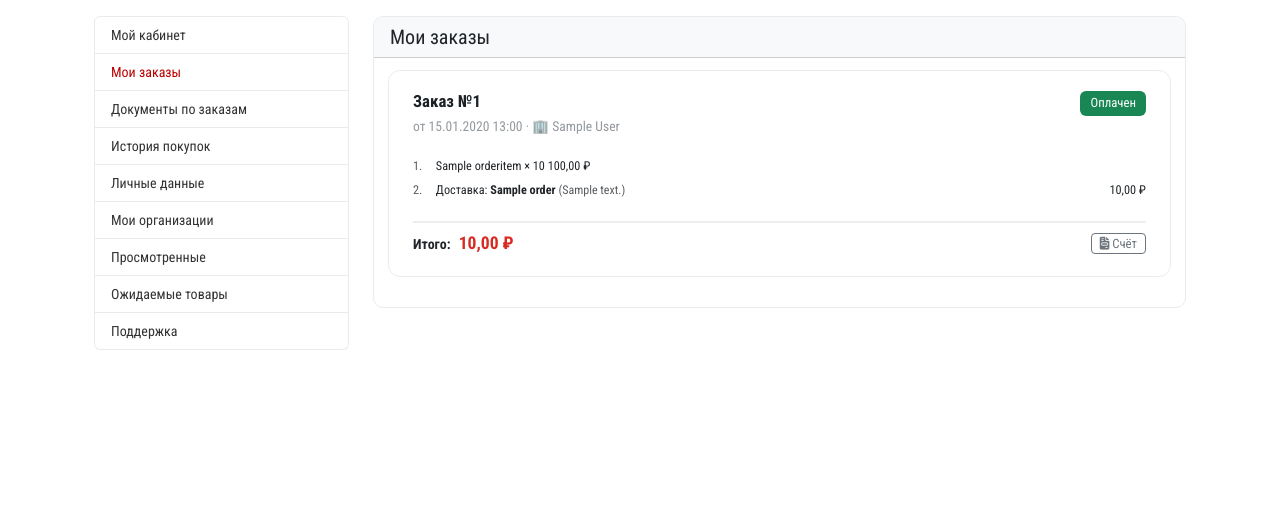
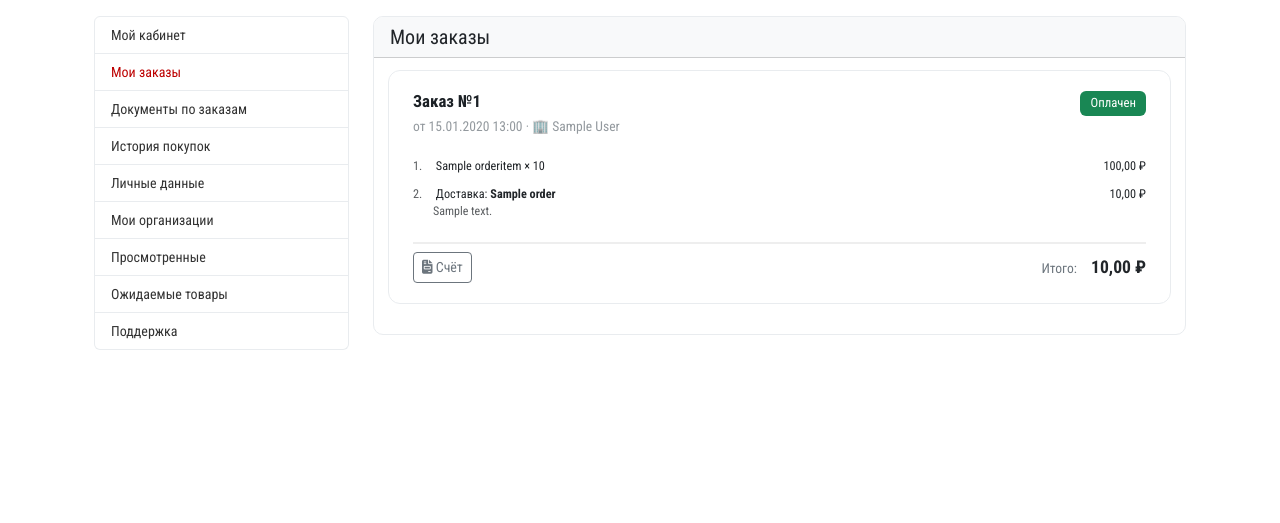
Before and after one commit to ashishelskiy/pro-instrument, a Django app: page /users/orders/ in a window 1280 px wide. Shown: the part 138-661 px from the top of the page. Run offline with Django 5.2, Linux system fonts and the light colour scheme; a user stored in the database is signed in; tables that the repository leaves empty hold one stand-in row (values such as "Sample post"); grey boxes marked "Sample" are stand-in pictures.

Commit message:
ЛК: верстка списка товаров через Grid, выравнивание цен и итоговой суммы

```diff
--- a/users/templates/users/orders.html
+++ b/users/templates/users/orders.html
@@ -39,58 +39,59 @@
                             </div>
                         </div>
 
+
                         {# Позиции и доставка #}
-                        <div class="mt-2">
+                        <div class="mt-2" style="display: grid; grid-template-columns: 1fr auto; gap: 4px 15px; align-items: start;">
+
                             {# Товары #}
                             {% for item in order.items.all %}
-                                <div class="d-flex justify-content-between small mb-1">
-                                    <span>
+                                <div class="small">
                                     <span class="text-muted" style="display:inline-block; width: 20px;">{{ forloop.counter }}.</span>
                                     {{ item.product_name }} × {{ item.quantity }}
-                                    </span>
-                                    <span>{{ item.subtotal }} ₽</span>
+                                </div>
+                                <div class="small text-end" style="white-space: nowrap; font-weight: 500;">
+                                    {{ item.subtotal }} ₽
                                 </div>
                             {% endfor %}
 
                             {# Доставка #}
-                            <div class="d-flex justify-content-between small" style="padding-top: 4px; margin-top: 2px;">
-                                <span>
+                            <div class="small" style="padding-top: 4px; margin-top: 2px;">
                                 <span class="text-muted" style="display:inline-block; width: 20px;">{{ order.items.count|add:"1" }}.</span>
                                 Доставка: <strong>{{ order.delivery_method_name|default:"Самовывоз" }}</strong>
                                 {% if order.cdek_pvz_address %}
-                                        <span class="text-muted" style="font-size: 0.75rem;"> ({{ order.cdek_pvz_address }})</span>
+                                    <span class="text-muted" style="font-size: 0.75rem; display: block; margin-left: 20px;">{{ order.cdek_pvz_address }}</span>
                                 {% elif order.address %}
-                                        <span class="text-muted" style="font-size: 0.75rem;"> ({{ order.address }})</span>
+                                    <span class="text-muted" style="font-size: 0.75rem; display: block; margin-left: 20px;">{{ order.address }}</span>
                                 {% endif %}
-                                </span>
-                                <span>
+                            </div>
+                            <div class="small text-end" style="white-space: nowrap; font-weight: 500; padding-top: 4px; margin-top: 2px;">
                                 {% if order.delivery_price > 0 %}
                                     {{ order.delivery_price }} ₽
                                 {% else %}
                                     <span class="text-success">Бесплатно</span>
                                 {% endif %}
-                                </span>
                             </div>
                         </div>
 
                         {# Итого #}
                         <div class="d-flex justify-content-between align-items-center mt-2 pt-2" style="border-top: 2px solid #eee;">
-                            <div>
-                                <strong>Итого:</strong>
-                                <strong style="font-size: 1.1rem; color: #d82a20; margin-left: 5px;">{{ order.total_price }} ₽</strong>
-                            </div>
+                            {# Левая часть: Кнопки #}
                             <div class="d-flex gap-2">
-                                <a href="{% url 'orders:order_invoice' order.pk %}" target="_blank" class="btn btn-outline-secondary btn-sm py-0" style="font-size: 0.8rem;">
+                                <a href="{% url 'orders:order_invoice' order.pk %}" target="_blank" class="btn btn-outline-secondary btn-sm py-1">
                                     <i class="fas fa-file-invoice"></i> Счёт
                                 </a>
                                 {% if order.can_be_paid %}
-                                    <a href="{% url 'orders:order_pay' order.pk %}" class="btn btn-danger btn-sm py-0" style="font-size: 0.8rem;">
+                                    <a href="{% url 'orders:order_pay' order.pk %}" class="btn btn-danger btn-sm py-1">
                                         <i class="fas fa-credit-card"></i> Оплатить
                                     </a>
                                 {% endif %}
                             </div>
+                            {# Правая часть: Итого #}
+                            <div class="text-end d-flex align-items-baseline justify-content-end">
+                                <span style="font-size: 0.85rem; color: #6c757d; margin-right: 6px;">Итого:</span>
+                                <span style="font-size: 1.1rem; font-weight: 600;">{{ order.total_price }} ₽</span>
                             </div>
-
+                        </div>
                     </div>
                 </div>
             {% endfor %}
```
Lines whose indentation alone changed are shown as unchanged.
